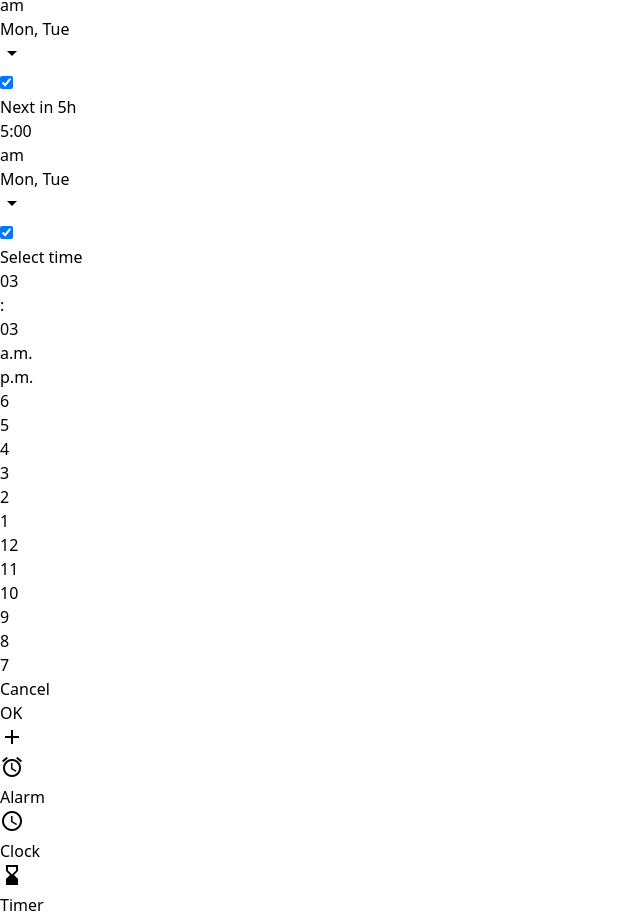
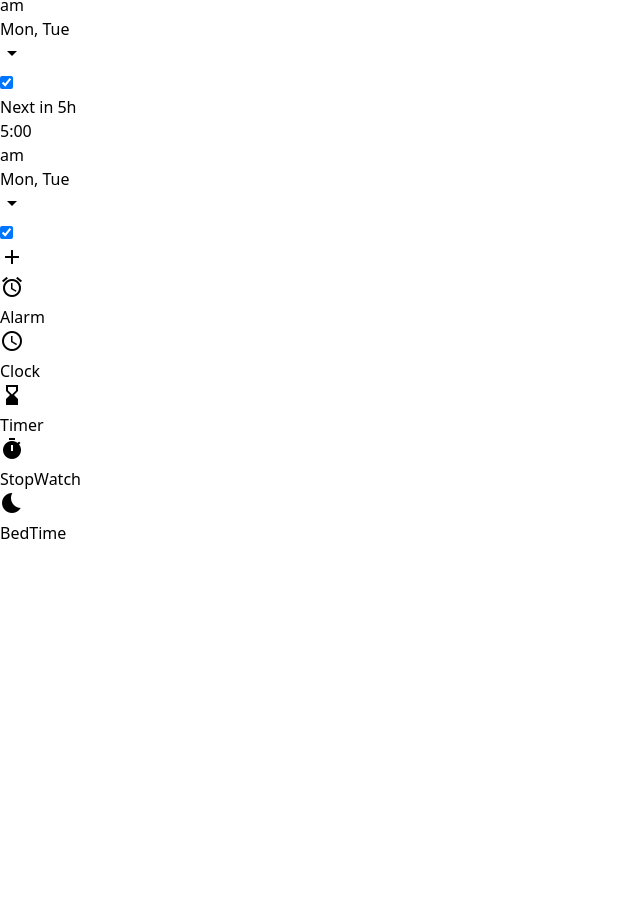
Before and after one commit to sinan-q/clock-web-app, a React (Vite) app: page /alarm in a window 1280 px wide. Shown: the part 637-1553 px from the top of the page, without its empty margins (0-640 px from the left). After the commit the page ends 1182 px from the top, so only its background shows below. Built offline with nearby package versions, Linux system fonts and the light colour scheme; the HTML template or start-up script is replaced by a standard one; what @material-tailwind/html would draw is missing.

Commit message:
Added toggle AddAlarm Dialog

```diff
--- a/src/components/Alarm.jsx
+++ b/src/components/Alarm.jsx
@@ -2,6 +2,7 @@ import React,{useState , useEffect} from 'react'
 import FAB from './FAB'
 
 const Alarm = () => {
+    const [dialogState, setDialogState] = useState(false)
     useEffect(() => {
         var radius = 72
         var dot_num = 360 / document.querySelectorAll('.dot').length
@@ -12,7 +13,7 @@ const Alarm = () => {
             val.style.top = Top + 'px'
             val.style.left = Left + 'px'
     })
-    }, [])
+    }, [dialogState])
   return (
     <>
     <div className='flex-1 overflow-auto pt-4 px-4'>
@@ -48,10 +49,15 @@ const Alarm = () => {
         />
 
     </div>
-    <TimePicker/>
+    {dialogState && <TimePicker
+        onCancel = {() => {setDialogState(false)}}
+        onClick = {() => {setDialogState(false)}}
+    />}
     <FAB
         icon={"add"}
-        onClic={() => {}}
+        onClic={() => {
+            setDialogState(true)
+        }}
     />
     </>
 
@@ -90,7 +96,7 @@ const Card = ({time, am, date, enabled}) => {
     </div>)
 }
 
-const TimePicker = () => {
+const TimePicker = ({onCancel, onClick}) => {
     return (
         <div className="absolute top-1/2 left-1/2 z-20 bg-white -translate-x-1/2 -translate-y-1/2 px-4 border rounded-2xl">
             <div className="text-xs ms-4 my-2">Select time</div>
@@ -108,7 +114,7 @@ const TimePicker = () => {
                 <div class="origin w-2 h-2 bg-brown-500 rounded-lg absolute top-1/2 left-1/2 -mt-1 -ml-1"></div>
                 <div class="dot_box">
                      {[6,5,4,3,2,1,12,11,10,9,8,7].map((num) => (
-                        <div class="dot w-1 h-1 absolute text-sm leading-none">{num}</div>
+                        <div class="dot w-1 h-1 absolute text-sm leading-none" key={num}>{num}</div>
                      ))}
 
 
@@ -118,8 +124,8 @@ const TimePicker = () => {
 
             </div>
             <div className="flex justify-end gap-2 m-4">
-                <div className="text-sm">Cancel</div>
-                <div className="text-sm">OK</div>
+                <button onClick={onCancel} className="text-sm">Cancel</button>
+                <button onClick={onClick} className="text-sm">OK</button>
             </div>
         </div>
     )
```
